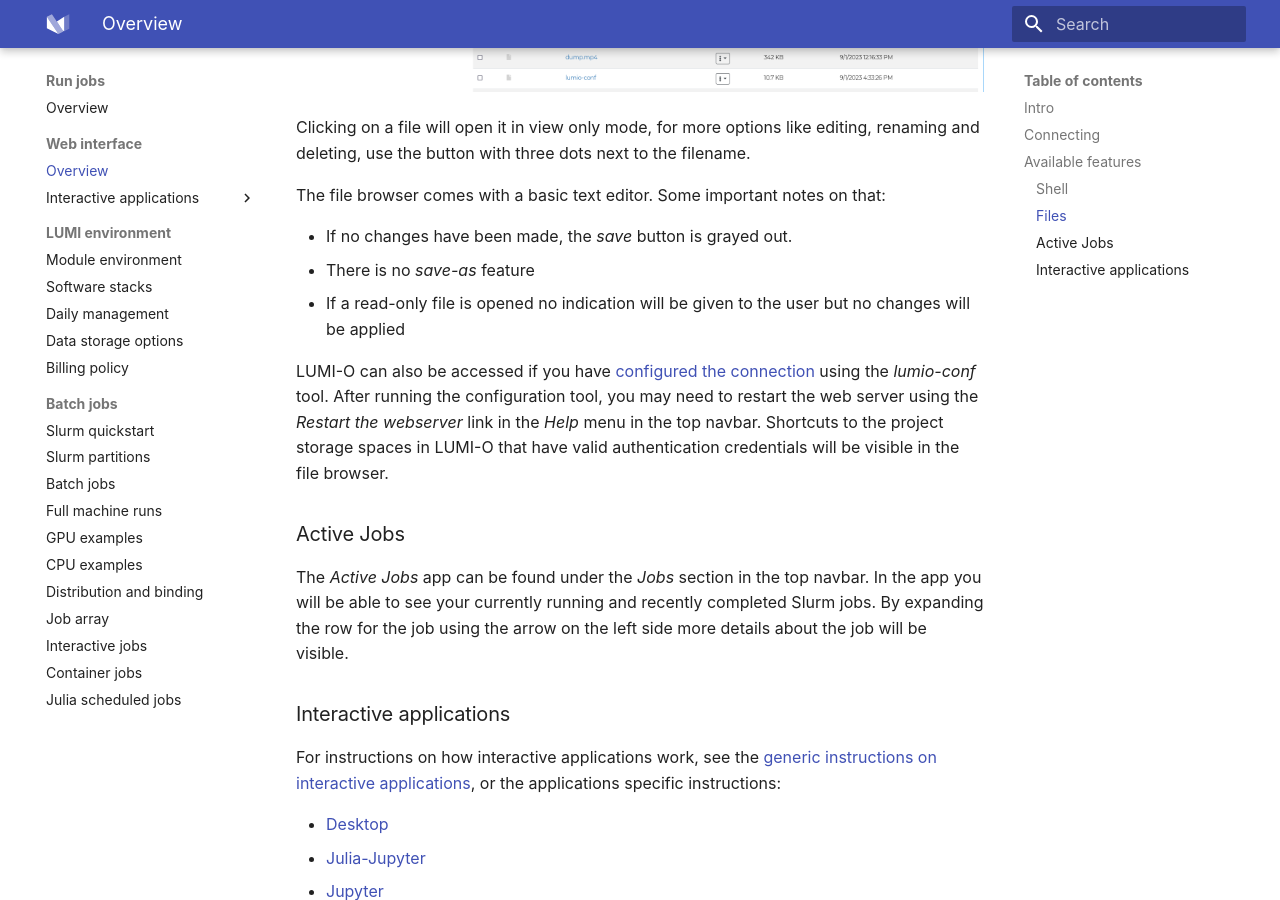
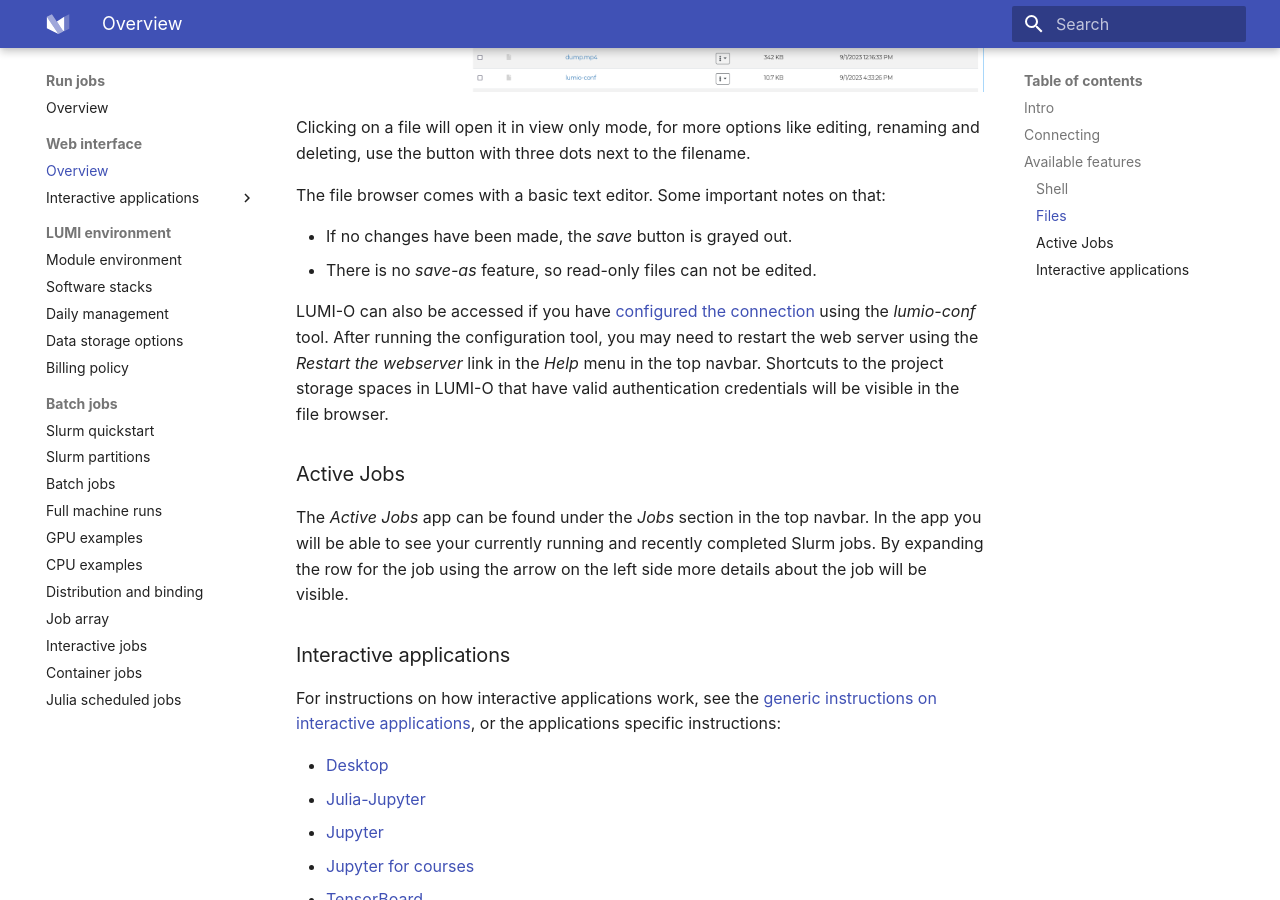
Before and after one commit to Lumi-supercomputer/lumi-userguide, an MkDocs documentation site: the page built from docs/runjobs/webui/index.md, in a window 1280 px wide and 900 px high, scrolled down 3831 px. Built offline with MkDocs 1.6.1 and Material for MkDocs 9.7.7, drawn with Linux system fonts in a browser that asks for light colours.

Commit message:
Update web interface read-only file info

```diff
--- a/docs/runjobs/webui/index.md
+++ b/docs/runjobs/webui/index.md
@@ -74,8 +74,7 @@
 The file browser comes with a basic text editor. Some important notes on that:
 
 - If no changes have been made, the _save_ button is grayed out.
-- There is no _save-as_ feature
-- If a read-only file is opened no indication will be given to the user but no changes will be applied
+- There is no _save-as_ feature, so read-only files can not be edited.
 
 LUMI-O can also be accessed if you have [configured the connection](../../storage/lumio/#configuring-the-lumi-o-connection)
 using the _lumio-conf_ tool.
```
